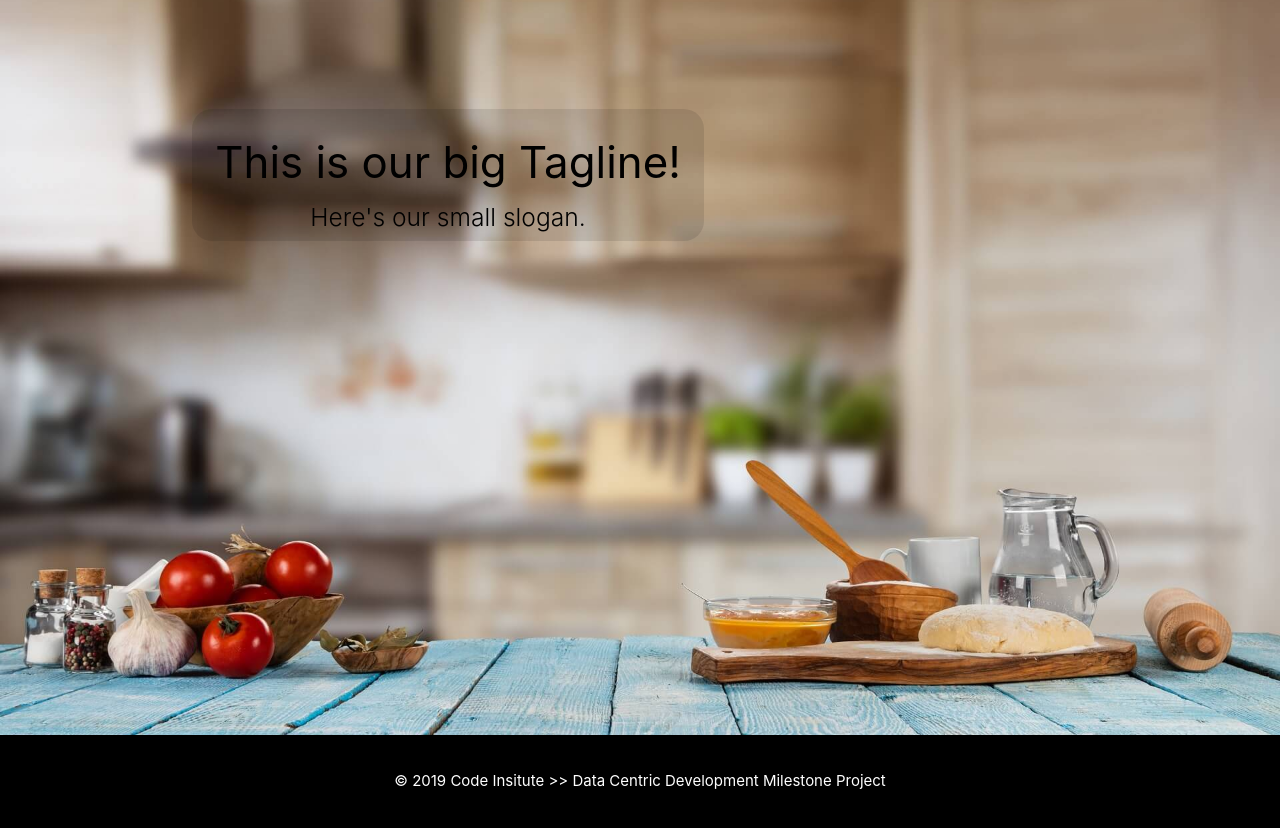
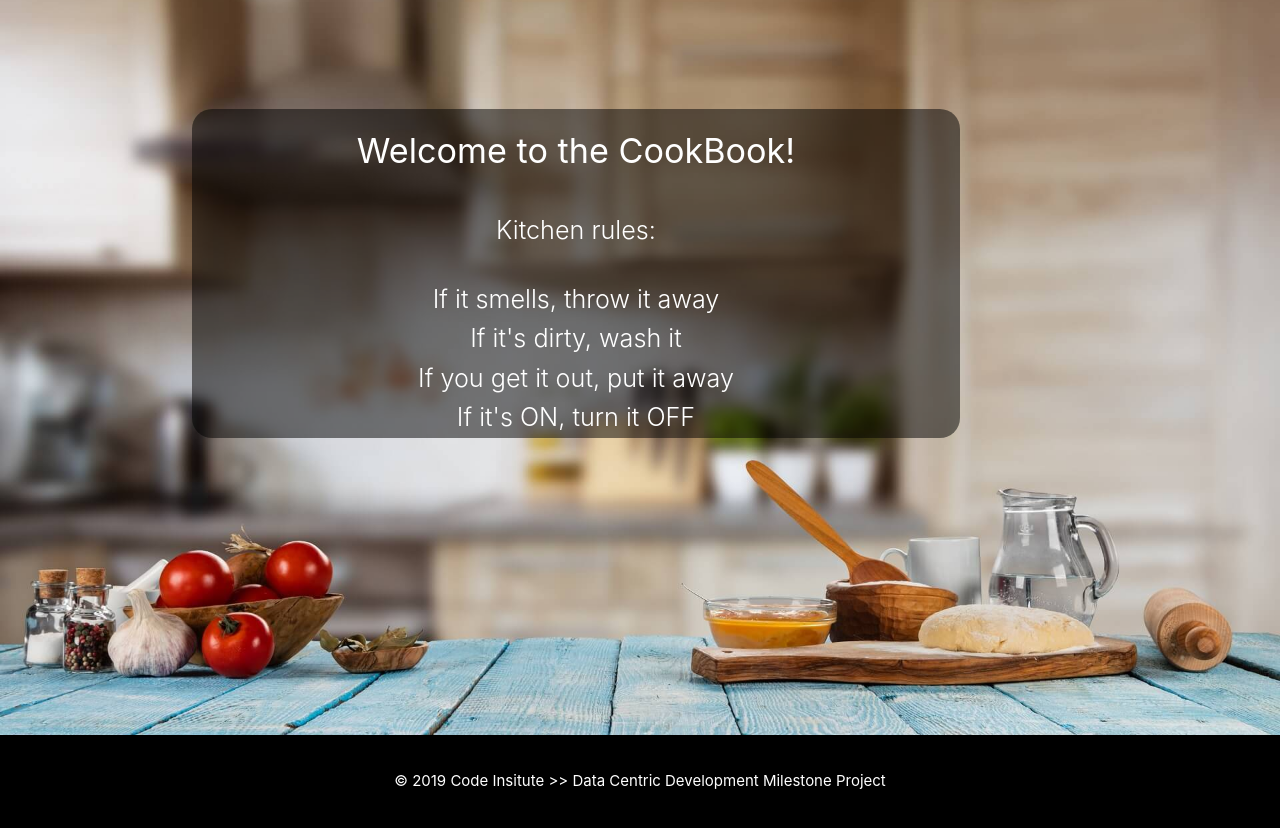
Before and after one commit to sywekpiorko1/milestone-data-centric-dev, a Flask app: page / in a window 1280 px wide. Shown: the part 65-893 px from the top of the page. Run offline with Flask 2, Linux system fonts and the light colour scheme; some libraries are stand-ins or nearby versions.

Commit message:
Add Welcome Page (3 slides)

```diff
--- a/static/css/style.css
+++ b/static/css/style.css
@@ -88,9 +88,9 @@ nav ul li.active {
 }
 
 .gray-background {
-  background: rgba(0, 0, 0, 0.1);
+  background: rgba(0, 0, 0, 0.5);
   border-radius: 20px;
-  width: 40% !important;
+  width: 60% !important;
 }
 
 .chip-height-37 {
--- a/static/js/main.js
+++ b/static/js/main.js
@@ -10,7 +10,7 @@ $(document).ready(function() {
       indicators: false,
       full_width: true,
       // height: 924,
-      interval: 3000,
+      interval: 8000,
       duration: 1000
   });
 
--- a/templates/index.html
+++ b/templates/index.html
@@ -5,22 +5,35 @@
     <li>
       <img alt="Kitchen Table" src="static/images/2.jpg" />
       <div class="caption center-align gray-background">
-        <h3 class="black-text">This is our big Tagline!</h3>
-        <h5 class="light black-text text-lighten-3">Here's our small slogan.</h5>
+        <h4 class="white-text">Welcome to the CookBook!</h4>
+        <br>
+        <h6 class="light white-text flow-text">Kitchen rules:</h6>
+        <br>
+        <h6 class="light white-text flow-text">If it smells, throw it away</h6>
+        <h6 class="light white-text flow-text">If it's dirty, wash it</h6>
+        <h6 class="light white-text flow-text">If you get it out, put it away</h6>
+        <h6 class="light white-text flow-text">If it's ON, turn it OFF</h6>
       </div>
     </li>
     <li>
       <img alt="Man and Woman preparing dish" src="static/images/3.jpg" />
-      <div class="caption left-align gray-background">
-        <h3>Left Aligned Caption</h3>
-        <h5 class="light grey-text text-lighten-3">Here's our small slogan.</h5>
+      <div class="caption center-align gray-background">
+          <h4 class="white-text">hungry</h4>
+          <h6 class="light white-text flow-text">(adjective)</h6>
+          <h6 class="light white-text flow-text">Describing a man who</h6>
+          <h6 class="light white-text flow-text">makes jokes about</h6>
+          <h6 class="light white-text flow-text">women in the kitchen.</h6>
       </div>
     </li>
     <li>
       <img alt="Restaurant table at dusk" src="static/images/4.jpg" />
-      <div class="caption right-align gray-background">
-        <h3>Right Aligned Caption</h3>
-        <h5 class="light grey-text text-lighten-3">Here's our small slogan.</h5>
+      <div class="caption center-align gray-background">
+          <h4 class="white-text">One cannot</h4>
+          <h6 class="light white-text flow-text">think well</h6>
+          <h6 class="light white-text flow-text">love well</h6>
+          <h6 class="light white-text flow-text">sleep well</h6>
+          <h6 class="light white-text flow-text">if one has not</h6>
+          <h6 class="light white-text flow-text">dined well</h6>
       </div>
     </li>
   </ul>
```
